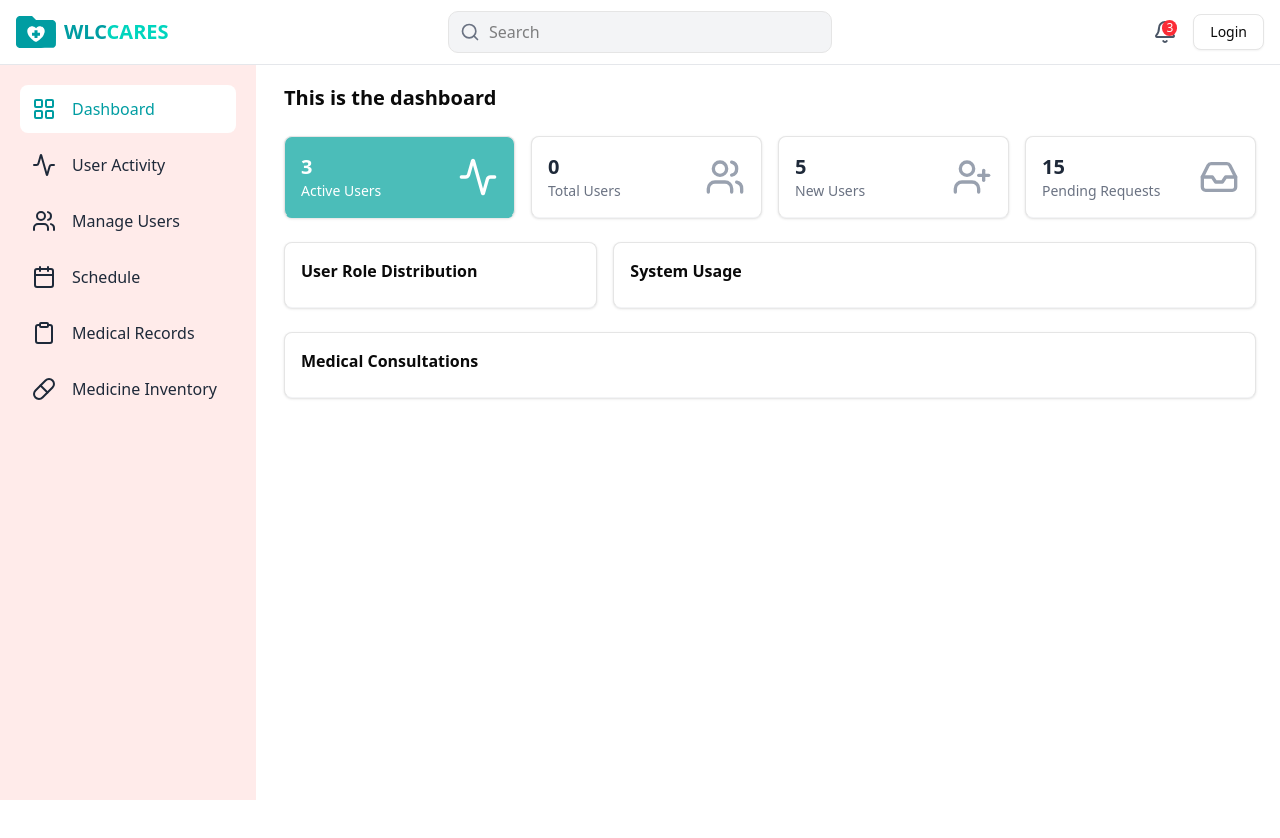
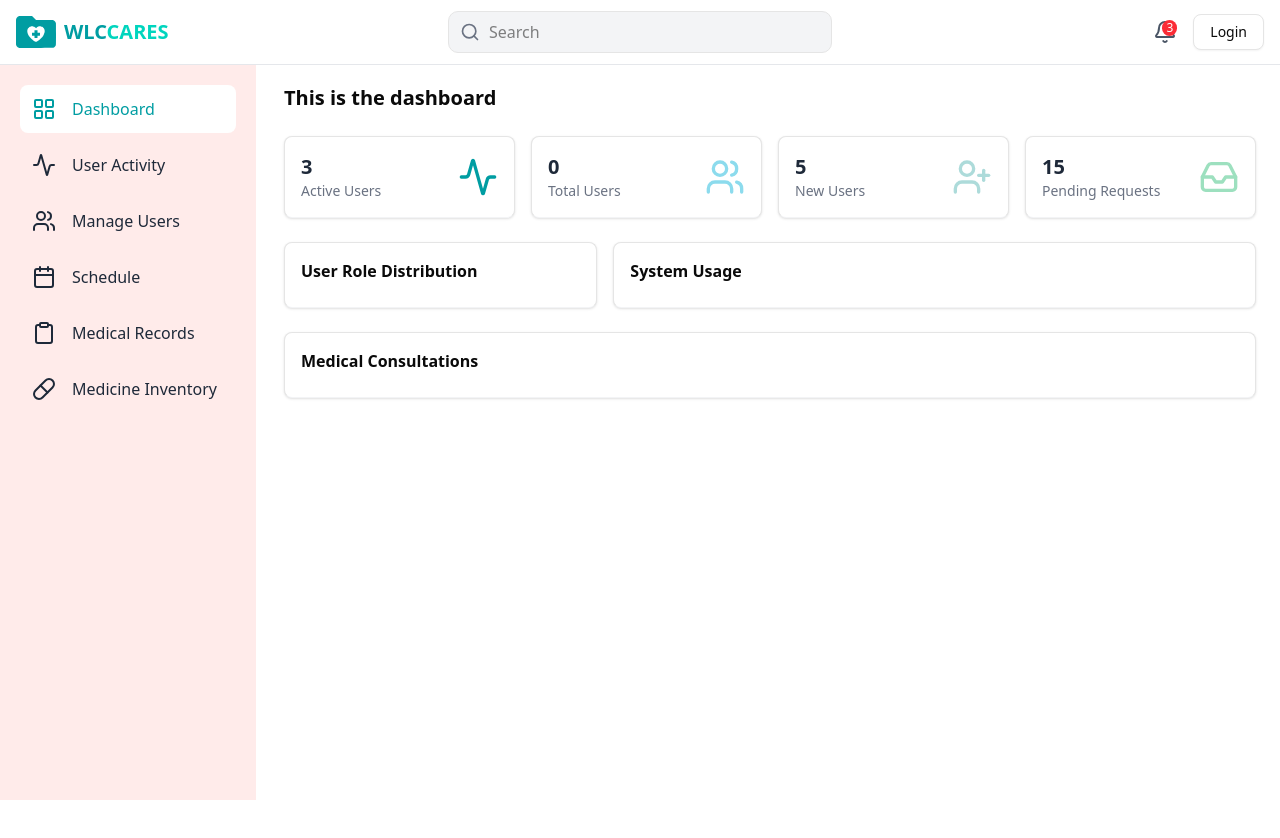
Before and after one commit to diomnne/WLC-CARES, a Next.js app: page /admin-dashboard in a window 1280 px wide. Shown: the top 838 px of the page. Built offline with nearby package versions, Linux system fonts and the light colour scheme; no server answers; the database is empty.

Commit message:
Refactor widget styles for improved readability

```diff
--- a/src/app/(root)/(admin)/admin-dashboard/page.tsx
+++ b/src/app/(root)/(admin)/admin-dashboard/page.tsx
@@ -37,14 +37,14 @@ const AdminDashboard = () => {
 
           {/* top row widgets */}
           <div className="mt-6 grid grid-cols-1 md:grid-cols-4 gap-4">
-            <div className="bg-[#4bbdb9] border-1 border-b-[#4bbdb9] shadow rounded-md p-4 flex items-center justify-between">
+            <div className="bg-white border-1 border-b-gray-100 shadow rounded-md p-4 flex items-center justify-between">
               <div>
-                <div className="text-xl text-white font-bold">
+                <div className="text-xl text-gray-800 font-bold">
                   3
                 </div>
-                <div className="text-sm text-white">Active Users</div>
+                <div className="text-sm text-gray-500">Active Users</div>
               </div>
-              <Activity className="w-10 h-10 text-white" />
+              <Activity className="w-10 h-10 text-[#009da2]" />
             </div>
 
             <div className="bg-white border-1 border-b-gray-100 shadow rounded-md p-4 flex items-center justify-between">
@@ -54,7 +54,7 @@ const AdminDashboard = () => {
                 </div>
                 <div className="text-sm text-gray-500">Total Users</div>
               </div>
-              <Users className="w-10 h-10 text-gray-400" />
+              <Users className="w-10 h-10 text-[#8cdbed]" />
             </div>
 
             <div className="bg-white border-1 border-b-gray-100 shadow rounded-md p-4 flex items-center justify-between">
@@ -64,7 +64,7 @@ const AdminDashboard = () => {
                 </div>
                 <div className="text-sm text-gray-500">New Users</div>
               </div>
-              <UserPlus className="w-10 h-10 text-gray-400" />
+              <UserPlus className="w-10 h-10 text-[#addbda]" />
             </div>
 
             <div className="bg-white border-1 border-b-gray-100 shadow rounded-md p-4 flex items-center justify-between">
@@ -74,7 +74,7 @@ const AdminDashboard = () => {
                 </div>
                 <div className="text-sm text-gray-500">Pending Requests</div>
               </div>
-              <Inbox className="w-10 h-10 text-gray-400" />
+              <Inbox className="w-10 h-10 text-[#9de0bf]" />
             </div>
           </div>
 
```
